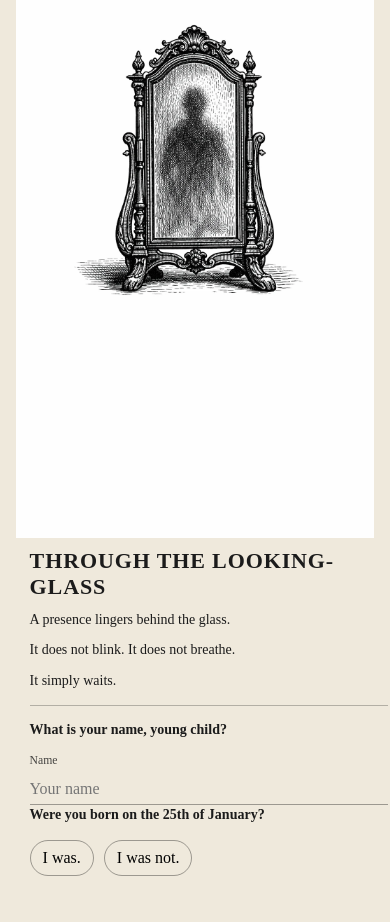
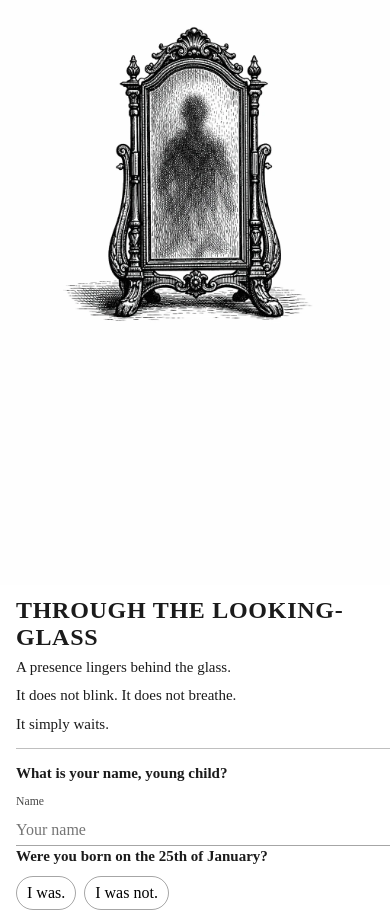
Before and after one commit to Anthony-Garoufalis-Auger/unbirthday-invite-jan-2026, a Next.js app: page / in a window 390 px wide. Before the commit the page ends 886 px from the top, so only its background shows below. Built offline with nearby package versions, Linux system fonts and the light colour scheme.

Commit message:
Modifications to page.tsx and globals.css so illsutrations fit to screen and text overlaps with illustration

```diff
--- a/app/details/page.tsx
+++ b/app/details/page.tsx
@@ -14,7 +14,7 @@ export default function DetailsPage() {
         <h1>{c.title}</h1>
 
         {c.body.map((line, idx) => (
-          line === "" ? <hr key={idx} /> : <p key={idx}>{line}</p>
+          <p key={idx}>{line}</p>
         ))}
 
         <p><strong>{c.question}</strong></p>
--- a/app/globals.css
+++ b/app/globals.css
@@ -11,7 +11,7 @@ html, body{
 
 /* Page background outside the illustration */
 body{
-  background: #efe9dc;
+  background: #ffffff;
   color: #1b1b1b;
 }
 
@@ -27,47 +27,32 @@ img{
   min-height: 100svh;
   display: flex;
   justify-content: center;
-  background: #efe9dc;
+  background: #ffffff;
 }
 
 /* Stage: single column, two rows (hero + content) */
 .stage{
-  width: clamp(var(--paper-min), 92vw, var(--paper-max));
+  width: 100%;
   min-height: 100svh;
   display: flex;
   flex-direction: column;
 }
 
-/* A dedicated illustration slot that always fits on phones */
-.heroArt{
+/* Illustration fills the screen width */
+.illustration{
   width: 100%;
-  height: min(42svh, 420px); /* lower if you want more text above the fold */
-  overflow: hidden;
-  display: flex;
-  align-items: center;
-  justify-content: center;
+  height: auto;
+  display: block;
 }
 
-/* Make the illustration fit inside the slot */
-.heroArt img{
-  width: 100%;
-  height: 100%;
-  object-fit: contain; /* critical: contain, not cover */
-}
-
-/* Content area below the hero (scrolls naturally if needed) */
-.content{
-  flex: 1;
-  padding-top: 10px;
-}
-
-/* The wrapper under the illustration; stays transparent */
-.copywrap{
-  background: transparent;
+/* Overlay content starts within the illustration’s lower half */
+.overlay{
+  margin-top: clamp(-220px, -28svh, -140px);
 }
 
 /* This class is used inside each page (your <section className="copy">) */
-.copy{
+.copy,
+.panel{
   width: 100%;
   padding: clamp(10px, 2.2vw, 18px) clamp(14px, 2.6vw, 22px);
   background: transparent;
@@ -140,3 +125,41 @@ img{
 .button:hover{
   border-color: rgba(0,0,0,0.8);
 }
+
+@media (max-width: 430px){
+  .copy{
+    padding: 12px 16px;
+  }
+
+  .copy h1{
+    font-size: 24px;
+    margin: 0 0 6px 0;
+    letter-spacing: 0.03em;
+  }
+
+  .copy p{
+    font-size: 15px;
+    margin: 0 0 8px 0;
+    line-height: 1.35;
+  }
+
+  .field label{
+    margin: 10px 0 6px;
+  }
+
+  .actions{
+    gap: 8px;
+    margin-top: 10px;
+  }
+
+  .button{
+    padding: 7px 10px;
+  }
+}
+
+/* Extra-short phones (iPhone SE etc.) */
+@media (max-height: 700px){
+  .overlay{
+    margin-top: clamp(-200px, -24svh, -120px);
+  }
+}
--- a/components/PageShell.tsx
+++ b/components/PageShell.tsx
@@ -1,11 +1,4 @@
 "use client";
-
-/**
- * PageShell (overlay mode)
- * - Constrains width to illustration width.
- * - Renders the illustration as the base layer.
- * - Overlays a content area on top, anchored to the lower half.
- */
 
 import { ReactNode } from "react";
 import { usePathname } from "next/navigation";
@@ -19,11 +12,13 @@ export function PageShell({ children }: { children: ReactNode }) {
   return (
     <main className="shell">
       <div className="stage">
-        {/* Base illustration (non-interactive) */}
-        <IllustrationBackground src={src} alt="" />
+        {/* Top illustration slot */}
+        <div className="heroArt" aria-hidden="true">
+          <IllustrationBackground src={src} alt="" />
+        </div>
 
-        {/* Overlayed content (interactive) */}
-        <div className="overlay">{children}</div>
+        {/* Content area */}
+        <div className="content">{children}</div>
       </div>
     </main>
   );
```
